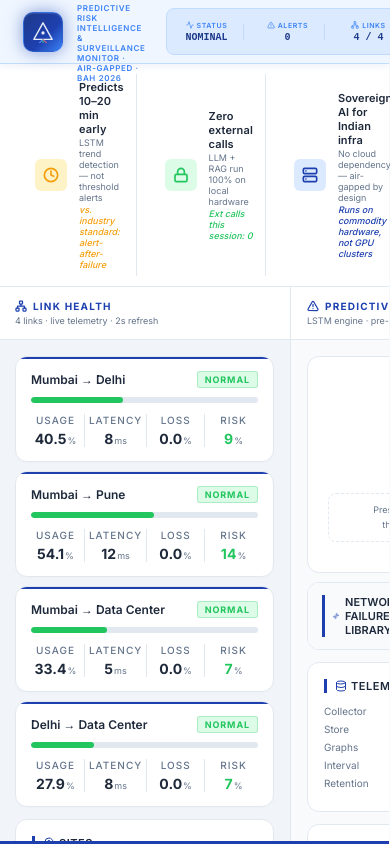
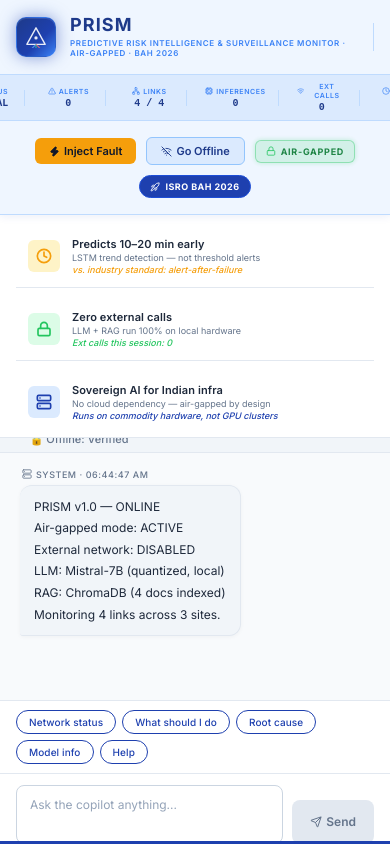
Before and after one commit to apurvaa1504/ISRO_Prototype, a React (Vite) app: page / in a window 390 px wide. Built offline with nearby package versions, Linux system fonts and the light colour scheme.

Commit message:
Responsiveness added

```diff
--- a/index.html
+++ b/index.html
@@ -38,6 +38,52 @@
       textarea::placeholder { color: #94A3B8; }
       /* Button reset */
       button { font-family: 'Inter', sans-serif; }
+
+      /* Responsive Styles */
+      @media (max-width: 768px) {
+        .responsive-header {
+          flex-direction: column !important;
+          height: auto !important;
+          padding: 16px !important;
+          gap: 16px !important;
+        }
+        .header-center-strip {
+          flex-wrap: wrap !important;
+          justify-content: center !important;
+        }
+        .header-controls {
+          flex-wrap: wrap !important;
+          justify-content: center !important;
+        }
+        .diff-strip {
+          flex-direction: column !important;
+          padding: 16px !important;
+          gap: 16px !important;
+        }
+        .diff-item {
+          border-right: none !important;
+          border-bottom: 1px solid #E2E8F0 !important;
+          padding-bottom: 12px !important;
+        }
+        .diff-item:last-child {
+          border-bottom: none !important;
+          padding-bottom: 0 !important;
+        }
+        .panels-container {
+          flex-direction: column !important;
+          overflow-y: auto !important;
+        }
+        .panel-col {
+          width: 100% !important;
+          border-right: none !important;
+          border-bottom: 4px solid #E2E8F0 !important;
+          flex: none !important;
+          height: auto !important;
+        }
+        .panel-copilot {
+          min-height: 500px !important;
+        }
+      }
     </style>
   </head>
   <body>
--- a/src/App.jsx
+++ b/src/App.jsx
@@ -944,7 +944,7 @@
   const formatCountdown = (seconds) => {
     const mins = Math.floor(seconds / 60);
     const secs = seconds % 60;
-    return `${String(mins).padStart(2, '0')} : ${String(secs).padStart(2, '0')}`;
+    return `${String(mins).padStart(2, '0')}:${String(secs).padStart(2, '0')}`;
   };
 
   /* computed */
@@ -983,9 +983,9 @@
           <div style={{ fontSize: 11, color: '#F59E0B', letterSpacing: '1px', textTransform: 'uppercase', marginBottom: 6, fontWeight: 600 }}>
             Early Warning — Mumbai–Pune
           </div>
-          <div style={{ fontSize: 32, fontWeight: 700, color: '#F59E0B', fontFamily: T.mono, display: 'flex', alignItems: 'center', justifyContent: 'center', gap: 8 }}>
+          <div style={{ fontSize: 32, fontWeight: 700, color: '#F59E0B', fontFamily: T.mono, display: 'flex', alignItems: 'center', justifyContent: 'center', gap: 8, whiteSpace: 'nowrap' }}>
             <Clock size={20} />
-            T − {formatCountdown(countdown)}
+            <span>T − {formatCountdown(countdown)}</span>
           </div>
         </div>
       );
@@ -1001,10 +1001,11 @@
           </div>
           <div style={{
             fontSize: 64, fontWeight: 700, color: '#EF4444', fontFamily: T.mono,
-            textShadow: '0 0 10px rgba(239,68,68,0.1)', display: 'flex', alignItems: 'center', justifyContent: 'center', gap: 6
+            textShadow: '0 0 10px rgba(239,68,68,0.1)', display: 'flex', alignItems: 'center', justifyContent: 'center', gap: 6,
+            whiteSpace: 'nowrap'
           }}>
             <span style={{ fontSize: 14, fontWeight: 600, color: '#EF4444' }}>T −</span>
-            {formatCountdown(countdown)}
+            <span>{formatCountdown(countdown)}</span>
           </div>
           <div style={{ fontSize: 13, color: '#64748B', marginTop: 8, fontWeight: 500 }}>
             Mumbai–Pune Link Failure Predicted
@@ -1090,7 +1091,7 @@
   };
 
   return (
-    <div style={{ height: '100vh', display: 'flex', flexDirection: 'column', background: T.bg, color: T.text, fontFamily: "Inter, sans-serif" }}>
+    <div className="app-main-wrapper" style={{ height: '100vh', display: 'flex', flexDirection: 'column', background: T.bg, color: T.text, fontFamily: "Inter, sans-serif" }}>
 
       {/* Star field background */}
       <div style={{
@@ -1103,7 +1104,7 @@
       }} />
 
       {/* Header Bar */}
-      <header style={{
+      <header className="responsive-header" style={{
         display: 'flex', alignItems: 'center', justifyContent: 'space-between',
         padding: '0 24px', height: 64, flexShrink: 0, zIndex: 10, position: 'relative',
         background: '#EFF6FF',
@@ -1142,7 +1143,7 @@
         </div>
 
         {/* center: status strip */}
-        <div style={{ display: 'flex', gap: 8, alignItems: 'center' }}>
+        <div className="header-center-strip" style={{ display: 'flex', gap: 8, alignItems: 'center' }}>
           <div style={{
             display: 'flex',
             background: '#DBEAFE',
@@ -1174,7 +1175,7 @@
         </div>
 
         {/* right: controls */}
-        <div style={{ display: 'flex', alignItems: 'center', gap: 10 }}>
+        <div className="header-controls" style={{ display: 'flex', alignItems: 'center', gap: 10 }}>
           {!faultActive ? (
             <button onClick={injectFault} style={{
               padding: '6px 14px', borderRadius: 6, fontSize: 11, fontWeight: 600,
@@ -1287,7 +1288,7 @@
       </header>
 
       {/* Differentiator Strip */}
-      <div style={{
+      <div className="diff-strip" style={{
         display: 'flex',
         flexShrink: 0,
         borderBottom: `1px solid ${T.border}`,
@@ -1321,7 +1322,7 @@
         ].map((item, i) => {
           const IconComponent = item.icon;
           return (
-            <div key={i} style={{
+            <div key={i} className="diff-item" style={{
               flex: 1,
               padding: '6px 12px',
               borderRight: i < 2 ? `1px solid ${T.border}` : 'none',
@@ -1393,10 +1394,10 @@
       )}
 
       {/* Three-panel body */}
-      <div style={{ display: 'flex', flex: 1, overflow: 'hidden', position: 'relative', zIndex: 1 }}>
+      <div className="panels-container" style={{ display: 'flex', flex: 1, overflow: 'hidden', position: 'relative', zIndex: 1 }}>
 
         {/* LEFT — Network Health */}
-        <div style={{
+        <div className="panel-col" style={{
           width: 292, flexShrink: 0, display: 'flex', flexDirection: 'column',
           borderRight: `1px solid ${T.border}`, overflow: 'hidden',
           background: '#F1F5F9',
@@ -1466,7 +1467,7 @@
         </div>
 
         {/* CENTER — Alerts */}
-        <div style={{
+        <div className="panel-col" style={{
           width: 284, flexShrink: 0, display: 'flex', flexDirection: 'column',
           borderRight: `1px solid ${T.border}`, overflow: 'hidden',
           background: '#F8FAFC',
@@ -1551,7 +1552,7 @@
         </div>
 
         {/* RIGHT — AI Copilot */}
-        <div style={{ flex: 1, display: 'flex', flexDirection: 'column', overflow: 'hidden', background: '#F8FAFC' }}>
+        <div className="panel-col panel-copilot" style={{ flex: 1, display: 'flex', flexDirection: 'column', overflow: 'hidden', background: '#F8FAFC' }}>
           {/* Panel Header */}
           <PanelHeader
             title="AI Copilot"
```
